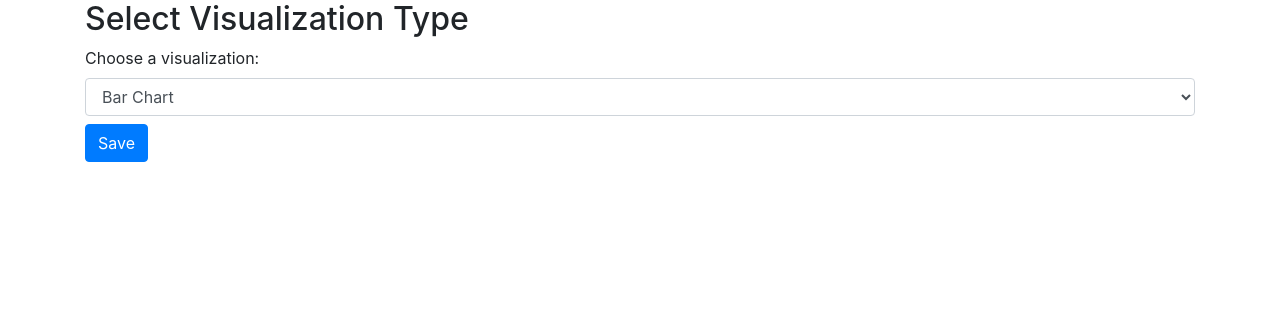
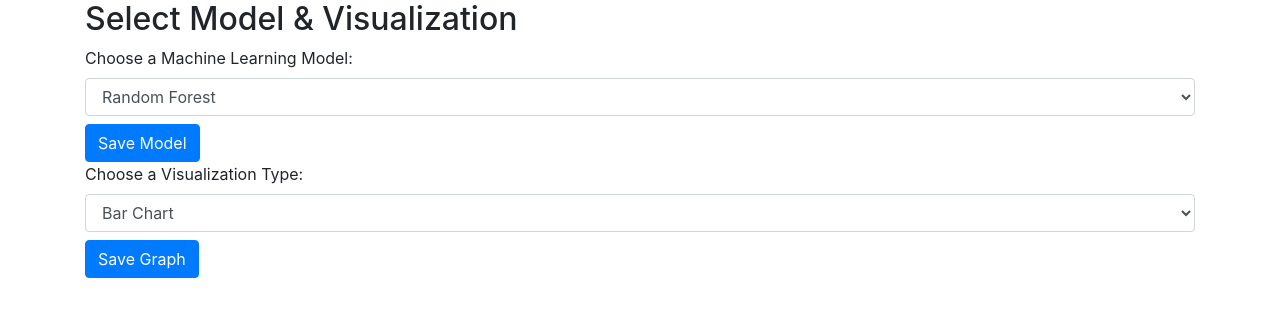
Before and after one commit to AKSKMY/ML_PROJECT, a Flask app: page /admin in a window 1280 px wide. Shown: the part 56-373 px from the top of the page. Run offline with Flask 3, Linux system fonts and the light colour scheme; the visitor is signed in with stand-in values (Sample User, id 1); parts of the project's set-up code (start-up, migrations or seed data) failed here and were passed over; some libraries are stand-ins or nearby versions.

Commit message:
Train multiple models and linked to App.py
With admin defined selection

```diff
--- a/FLASKAPP/app.py
+++ b/FLASKAPP/app.py
@@ -1,23 +1,33 @@
 from flask import Flask, request, render_template, redirect, url_for, session, flash, jsonify
 import os
 import sys
+import joblib
 from werkzeug.utils import secure_filename
+
 # Add the parent directory (ML_PROJECT) to sys.path
 sys.path.append(os.path.abspath(os.path.join(os.path.dirname(__file__), '..')))
-
 from Algorithms.ml_models import TrainPredictor  # Import ML model class
 
-
 app = Flask(__name__, template_folder="../templates")
-
 app.secret_key = 'INF2008Project'
 
-dataset_path = os.path.abspath(os.path.join(os.path.dirname(__file__), "..", "Datasets", "Latest_Dataset.xlsx"))
+# File paths for storing model and graph selections
+MODEL_FILE = "../Algorithms/selected_model.txt"
+GRAPH_FILE = "../Algorithms/selected_graph.txt"
 
-# Initialize and train the ML models
+# Set default values if the files don't exist
+if not os.path.exists(MODEL_FILE):
+    with open(MODEL_FILE, "w") as f:
+        f.write("Random Forest")
+
+if not os.path.exists(GRAPH_FILE):
+    with open(GRAPH_FILE, "w") as f:
+        f.write("bar")
+
+# Load the trained model
 model = TrainPredictor()
-model.train_model(dataset_path)  # Train on startup
 
+# User credentials
 admin_username = 'admin'
 admin_password = 'admin123'
 user_username = 'user'
@@ -31,14 +41,12 @@ def login():
         password = request.form['password']
         role = request.form['role']
 
-        # Check if admin credentials are valid
         if role == 'admin' and username == admin_username and password == admin_password:
             session['username'] = username
             session['role'] = role  # Set role as admin
             flash('Login successful!', 'success')
             return redirect(url_for('index'))
 
-        # Check if user credentials are valid
         elif role == 'user' and username == user_username and password == user_password:
             session['username'] = username
             session['role'] = role  # Set role as user
@@ -49,7 +57,6 @@ def login():
             flash('Invalid credentials, please try again.', 'danger')
 
     return render_template('login.html')
-
 
 # Logout route
 @app.route('/logout', methods=['POST'])
@@ -62,40 +69,12 @@ def logout():
 # Route for administrator
 @app.route('/admin', methods=["GET", "POST"])
 def index():
-    global current_csv_path
     if 'username' not in session:
         return redirect(url_for('login'))
 
-    if request.method == "POST":
-        file = request.files['file']
-        if file and file.filename.endswith('.csv'):
-            filename = secure_filename(file.filename)
-            file_path = os.path.join(app.config['UPLOAD_FOLDER'], filename)
-            file.save(file_path)
-            current_csv_path = file_path
-
-    # # Read the current CSV file
-    # df = pd.read_csv(current_csv_path)
-
-    # # Separate DataFrame based on unique values in 'Z' column
-    # separated_dfs = separate_df(df, 'Z')
-
-    # # Create plots for each group
-    # plots = {}
-    # plot_titles = {2.0: 'Level 1', 7.0: 'Level 2', 12.0: 'Level 3'}  # Adjust according to actual Z values
-    # plot_colors = {2.0: 'red', 7.0: 'green', 12.0: 'blue'}  # Define colors for each level
-    # for key, value in separated_dfs.items():
-    #     title = plot_titles.get(key, f'Group {key}')  # Default title if key is not in plot_titles
-    #     color = plot_colors.get(key, 'black')
-    #     fig = px.scatter(value, x='X', y='Y', text='Item', title=title, color_discrete_sequence=[color])
-    #     plots[key] = pio.to_html(fig, full_html=False)
-
-    # items = df['Item'].tolist()
-
-    # return render_template('admin.html', plots=plots, plot_titles=plot_titles, items=items)
-
     return render_template('admin.html')
 
+# User page with prediction functionality
 @app.route('/user', methods=["GET", "POST"])
 def user():
     if 'username' not in session:
@@ -116,26 +95,51 @@ def user():
 
     return render_template("user.html", prediction=prediction, severity=severity)
 
-# Default visualization type
-VISUALIZATION_TYPE = "bar"
+# Route to update selected graph type (Admin Only)
+@app.route('/update_graph', methods=['POST'])
+def update_graph():
+    if 'username' not in session or session.get('role') != 'admin':
+        flash("Unauthorized action.", "danger")
+        return redirect(url_for('login'))
 
-# Route to update visualization (Admin Only)
-@app.route('/update_visualization', methods=['POST'])
-def update_visualization():
-    if 'username' not in session or session.get('role') != 'admin':  # Check both username and role
-        flash("Unauthorized action.", "danger")
-        return redirect(url_for('login'))  # Redirect to login if not authorized
+    selected_graph = request.form.get("graph", "bar")
 
-    global VISUALIZATION_TYPE
-    VISUALIZATION_TYPE = request.form.get("visualization", "bar")
-    flash("Visualization updated successfully!", "success")
+    # Save graph type to file
+    with open(GRAPH_FILE, "w") as f:
+        f.write(selected_graph)
+
+    flash(f"Visualization updated to {selected_graph}!", "success")
     return redirect(url_for('index'))
 
-# Route to get current visualization (User View)
-@app.route('/get_visualization', methods=['GET'])
-def get_visualization():
-    return jsonify({"selected": VISUALIZATION_TYPE})
+# Route to get selected graph type (User View)
+@app.route('/get_selected_graph', methods=['GET'])
+def get_selected_graph():
+    with open(GRAPH_FILE, "r") as f:
+        selected_graph = f.read().strip()
+    return jsonify({"selected": selected_graph})
 
+# Route to update selected model (Admin Only)
+@app.route('/update_model', methods=['POST'])
+def update_model():
+    if 'username' not in session or session.get('role') != 'admin':
+        flash("Unauthorized action.", "danger")
+        return redirect(url_for('login'))
+
+    selected_model = request.form.get("model", "Random Forest")
+
+    # Save selected model to file
+    with open(MODEL_FILE, "w") as f:
+        f.write(selected_model)
+
+    flash(f"Model updated to {selected_model}!", "success")
+    return redirect(url_for('index'))
+
+# Route to get the current selected model
+@app.route('/get_selected_model', methods=['GET'])
+def get_selected_model():
+    with open(MODEL_FILE, "r") as f:
+        selected_model = f.read().strip()
+    return jsonify({"selected": selected_model})
 
 if __name__ == "__main__":
     app.run(debug=True)
--- a/templates/admin.html
+++ b/templates/admin.html
@@ -3,8 +3,7 @@
 <head>
     <meta charset="UTF-8">
     <meta name="viewport" content="width=device-width, initial-scale=1.0">
-    <title>Admin Panel | Visualization Control</title>
-    <script src="https://cdn.plot.ly/plotly-latest.min.js"></script>
+    <title>Admin Panel | Model & Graph Selection</title>
     <script src="https://code.jquery.com/jquery-3.6.0.min.js"></script>
     <link href="https://stackpath.bootstrapcdn.com/bootstrap/4.5.2/css/bootstrap.min.css" rel="stylesheet">
 </head>
@@ -17,23 +16,39 @@
     </nav>
 
     <div class="container">
-        <h2>Select Visualization Type</h2>
-        <form action="/update_visualization" method="post">
-            <label for="visualization">Choose a visualization:</label>
-            <select id="visualization" name="visualization" class="form-control">
+        <h2>Select Model & Visualization</h2>
+
+        <!-- Select Machine Learning Model -->
+        <form action="/update_model" method="post">
+            <label for="model">Choose a Machine Learning Model:</label>
+            <select id="model" name="model" class="form-control">
+                <option value="Random Forest">Random Forest</option>
+                <option value="XGBoost">XGBoost</option>
+                <option value="LightGBM">LightGBM</option>
+            </select>
+            <button type="submit" class="btn btn-primary mt-2">Save Model</button>
+        </form>
+
+        <!-- Select Visualization Type -->
+        <form action="/update_graph" method="post">
+            <label for="graph">Choose a Visualization Type:</label>
+            <select id="graph" name="graph" class="form-control">
                 <option value="bar">Bar Chart</option>
                 <option value="line">Line Chart</option>
                 <option value="scatter">Scatter Plot</option>
             </select>
-            <button type="submit" class="btn btn-primary mt-2">Save</button>
+            <button type="submit" class="btn btn-primary mt-2">Save Graph</button>
         </form>
     </div>
 
     <script>
-        // Fetch the current selection from the server
+        // Load current model & graph selection
         $(document).ready(function(){
-            $.get("/get_visualization", function(data){
-                $("#visualization").val(data.selected);
+            $.get("/get_selected_model", function(data){
+                $("#model").val(data.selected);
+            });
+            $.get("/get_selected_graph", function(data){
+                $("#graph").val(data.selected);
             });
         });
     </script>
```
Also changed, not shown: Algorithms/ml_model_selector.py (added, +108 -0 lines), Algorithms/ml_models.py (+37 -47 lines), templates/user.html (+42 -6 lines), 8 other files.
